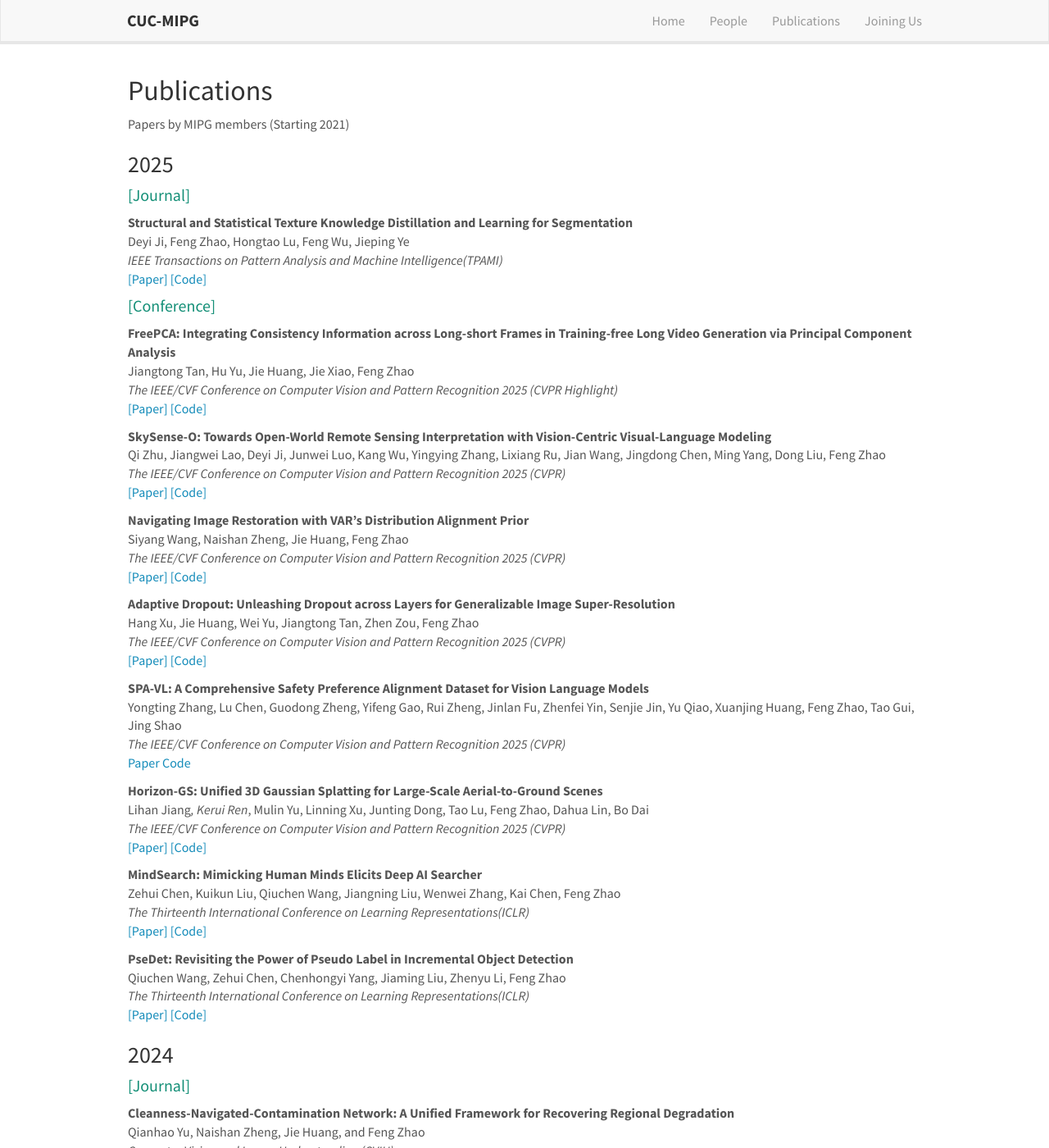
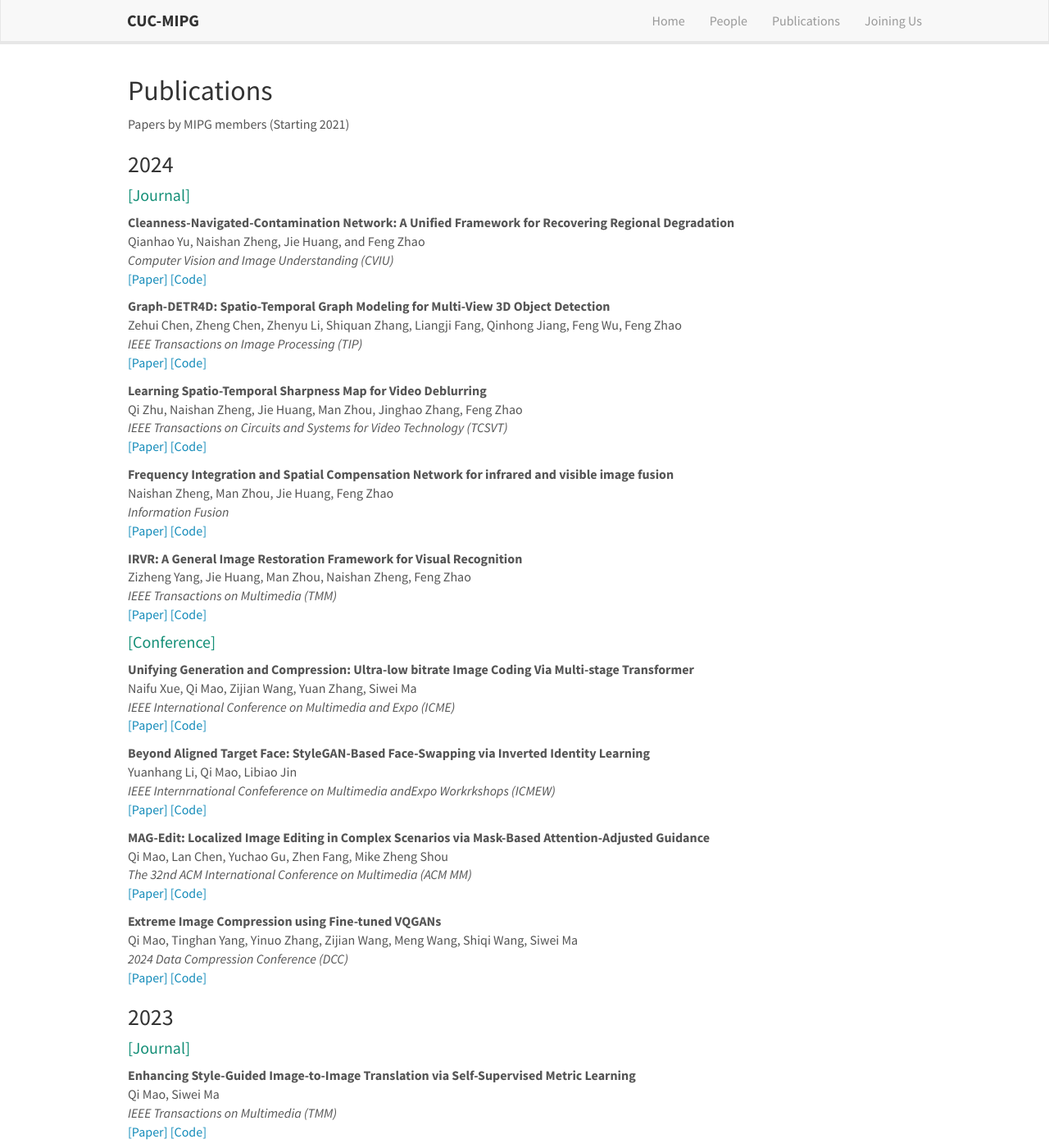
Before and after one commit to Orannue/web_test.github.io, a Jekyll site: the page built from _pages/publications.md, in a window 1280 px wide and 1400 px high. Shown: the whole window at 82% size. Built offline with Jekyll 4.4.1, drawn with Linux system fonts in a browser that asks for light colours; nearby versions of some CDN libraries.

Commit message:
change files

```diff
--- a/_data/news.yml
+++ b/_data/news.yml
@@ -1,14 +1,8 @@
-- date: Apr 2025
-  headline: "hhhhhhhhh"
+- date: May 2024
+  headline: "We have 1 paper accepted to ACM MM 2024!"
 
-- date: Feb 2025
-  headline: "We have 6 papers accepted to CVPR 2025!"
+- date: March 2024
+  headline: "We have 1 paper accepted to ICME 2024 and 1 paper accepted to ICMEW!"
 
-- date: Feb 2025
-  headline: "We have 1 paper accepted to TPAMI!"
-
-- date: Feb 2025
-  headline: "We have 2 papers accepted to ICLR 2025!"
-
-- date: Dec 2024
-  headline: "We have 1 paper accepted to ACM MM 2024!"
+- date: January 2024
+  headline: "We have 1 paper accepted to DCC 2024!"
--- a/_data/publist_2024.yml
+++ b/_data/publist_2024.yml
@@ -33,3 +33,15 @@
     display: \[Code\]
   highlight: 0
   year: 2024
+
+- title: "Extreme Image Compression using Fine-tuned VQGANs"
+  authors: Qi Mao, Tinghan Yang, Yinuo Zhang, Zijian Wang, Meng Wang, Shiqi Wang, Siwei Ma
+  venue: "2024 Data Compression Conference (DCC)"
+  link:
+    url: https://arxiv.org/abs/2307.08265
+    display: \[Paper\]
+  code:
+    url: https://github.com/CUC-MIPG/VQGAN-Compression
+    display: \[Code\]
+  highlight: 0
+  year: 2024
--- a/_data/publist_2025.yml
+++ /dev/null
@@ -1,126 +0,0 @@
-- title: "FreePCA: Integrating Consistency Information across Long-short Frames in Training-free Long Video Generation via Principal Component Analysis"
-  authors: Jiangtong Tan, Hu Yu, Jie Huang, Jie Xiao, Feng Zhao
-  venue: "The IEEE/CVF Conference on Computer Vision and Pattern Recognition 2025 (CVPR Highlight)"
-  link:
-    url:
-    display: \[Paper\]
-  code:
-    url:
-    display: \[Code\]
-  highlight: 0
-  year: 2025
-
-- title: "SkySense-O: Towards Open-World Remote Sensing Interpretation with Vision-Centric Visual-Language Modeling"
-  authors: Qi Zhu, Jiangwei Lao, Deyi Ji, Junwei Luo, Kang Wu, Yingying Zhang, Lixiang Ru, Jian Wang, Jingdong Chen, Ming Yang, Dong Liu, Feng Zhao
-  venue: "The IEEE/CVF Conference on Computer Vision and Pattern Recognition 2025 (CVPR)"
-  link:
-    url:
-    display: \[Paper\]
-  code:
-    url:
-    display: \[Code\]
-  highlight: 0
-  year: 2025
-- title: "Navigating Image Restoration with VAR’s Distribution Alignment Prior"
-  authors: Siyang Wang, Naishan Zheng, Jie Huang, Feng Zhao
-  venue: "The IEEE/CVF Conference on Computer Vision and Pattern Recognition 2025 (CVPR)"
-  link:
-    url:
-    display: \[Paper\]
-  code:
-    url:
-    display: \[Code\]
-  highlight: 0
-  year: 2025
-- title: "Adaptive Dropout: Unleashing Dropout across Layers for Generalizable Image Super-Resolution"
-  authors: Hang Xu, Jie Huang, Wei Yu, Jiangtong Tan, Zhen Zou, Feng Zhao
-  venue: "The IEEE/CVF Conference on Computer Vision and Pattern Recognition 2025 (CVPR)"
-  link:
-    url:
-    display: \[Paper\]
-  code:
-    url:
-    display: \[Code\]
-  highlight: 0
-  year: 2025
-- title: "SPA-VL: A Comprehensive Safety Preference Alignment Dataset for Vision Language Models"
-  authors: Yongting Zhang, Lu Chen, Guodong Zheng, Yifeng Gao, Rui Zheng, Jinlan Fu, Zhenfei Yin, Senjie Jin, Yu Qiao, Xuanjing Huang, Feng Zhao, Tao Gui, Jing Shao
-  venue: "The IEEE/CVF Conference on Computer Vision and Pattern Recognition 2025 (CVPR)"
-  link:
-    url: https://sqrtizhang.github.io/SPA-VL/
-    display: [Paper]
-  code:
-      url: https://github.com/EchoseChen/SPA-VL-RLHF
-      display: [Code]
-  highlight: 0
-  year: 2025
-
-
-
-- title: "Horizon-GS: Unified 3D Gaussian Splatting for Large-Scale Aerial-to-Ground Scenes"
-
-  authors: Lihan Jiang*, Kerui Ren*, Mulin Yu, Linning Xu, Junting Dong, Tao Lu, Feng Zhao, Dahua Lin, Bo Dai
-
-  venue: "The IEEE/CVF Conference on Computer Vision and Pattern Recognition 2025 (CVPR)"
-
-  link:
-
-    url: https://arxiv.org/pdf/2412.01745
-
-    display: \[Paper\]
-
-  code:
-
-    url: https://city-super.github.io/horizon-gs/
-
-    display: \[Code\]
-
-  highlight: 0
-
-  year: 2025
-
-
-- title: "MindSearch: Mimicking Human Minds Elicits Deep AI Searcher"
-
-  authors: Zehui Chen, Kuikun Liu, Qiuchen Wang, Jiangning Liu, Wenwei Zhang, Kai Chen, Feng Zhao
-
-  venue: "The Thirteenth International Conference on Learning Representations(ICLR)"
-
-  link:
-
-    url:
-
-    display: \[Paper\]
-
-  code:
-
-    url:
-
-    display: \[Code\]
-
-  highlight: 0
-
-  year: 2025
-
-
-- title: "PseDet: Revisiting the Power of Pseudo Label in Incremental Object Detection"
-
-  authors: Qiuchen Wang, Zehui Chen, Chenhongyi Yang, Jiaming Liu, Zhenyu Li, Feng Zhao
-
-  venue: "The Thirteenth International Conference on Learning Representations(ICLR)"
-
-  link:
-
-    url:
-
-    display: \[Paper\]
-
-  code:
-
-    url:
-
-    display: \[Code\]
-
-  highlight: 0
-
-  year: 2025
--- a/_pages/publications.md
+++ b/_pages/publications.md
@@ -11,7 +11,7 @@ permalink: /publications/
 
 Papers by MIPG members (Starting 2021)
 
-### 2025
+<!-- ### 2025
 
 <h4 style='color: #148F77'>[Journal]</h4>
 
@@ -35,7 +35,7 @@ Papers by MIPG members (Starting 2021)
   <a href="{{ publi.link.url }}">{{ publi.link.display }}</a>
   <a href="{{ publi.code.url }}">{{ publi.code.display }}</a>
 
-{% endfor %}
+{% endfor %} -->
 
 
 ### 2024
```
Also changed, not shown: _pages/home.md (+3 -3 lines).
